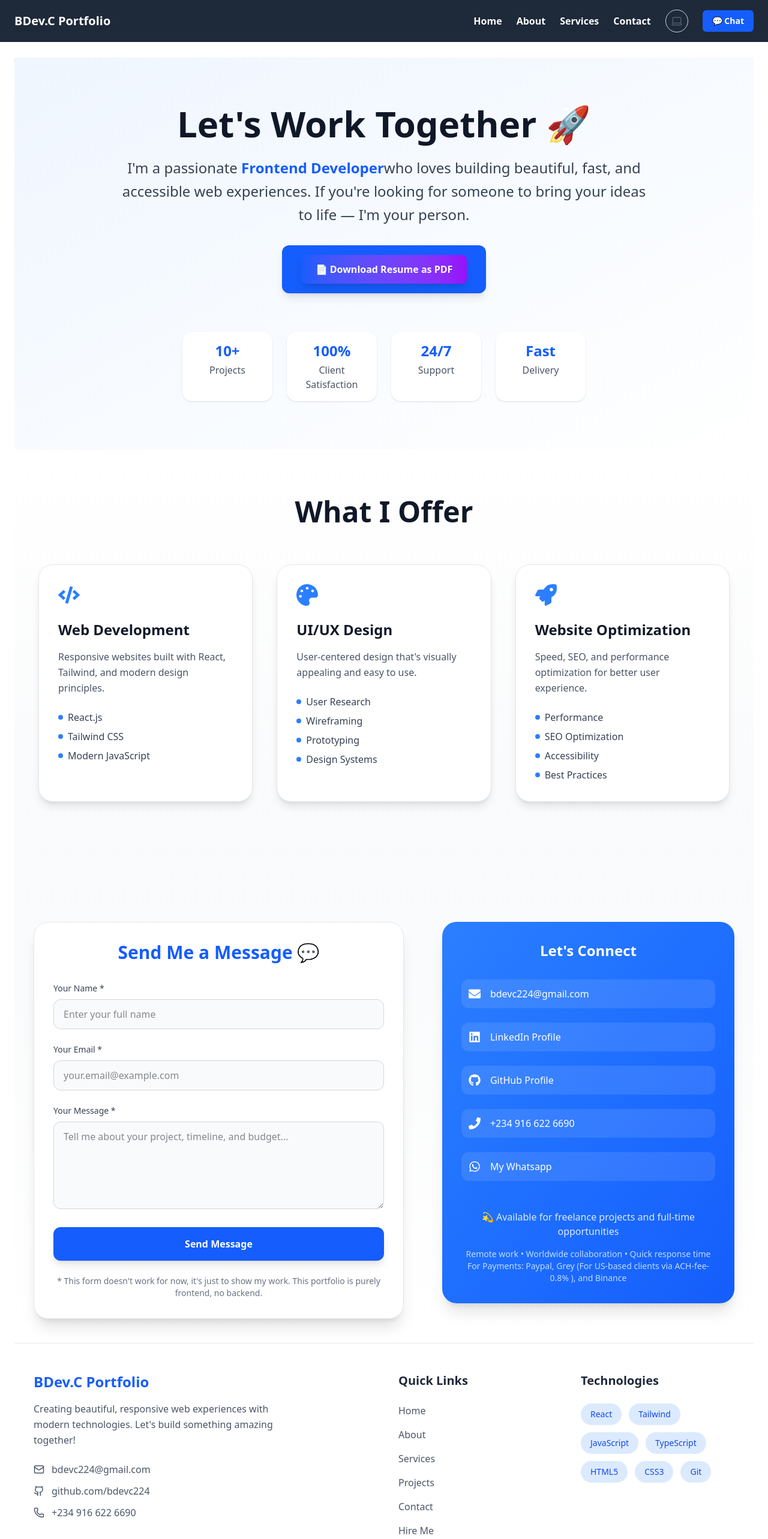
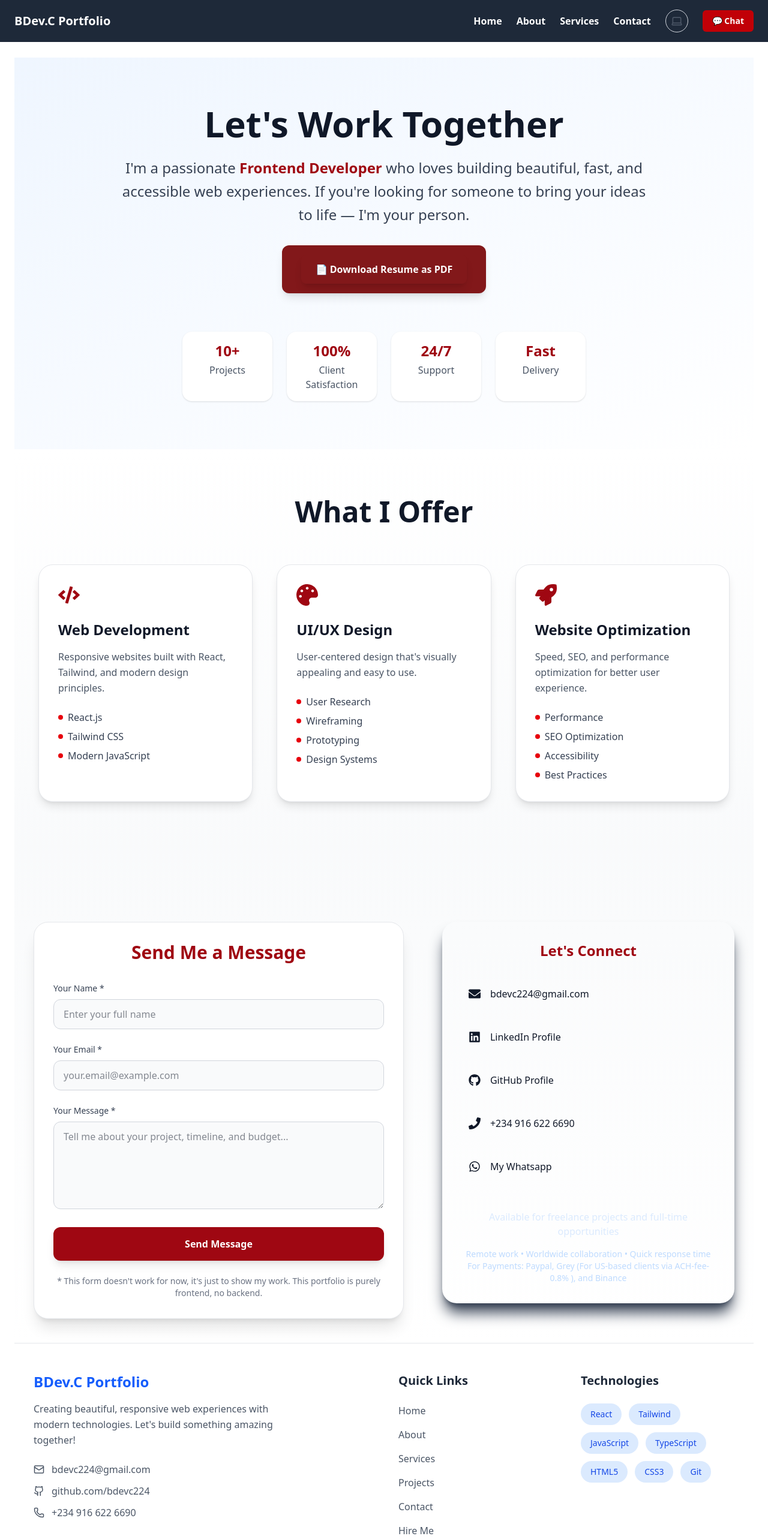
Before and after one commit to bdevc224/BDevC-Portfolio-Website, a React (Vite) app: page /hireme in a window 1280 px wide. Shown: the top 2566 px of the page at 60% size. Built offline with nearby package versions, Linux system fonts and the light colour scheme.

Commit message:
Updated pages

```diff
--- a/src/Pages/About.tsx
+++ b/src/Pages/About.tsx
@@ -94,7 +94,7 @@ function BodySection() {
           <FadeInWhenVisible>
             <div className="space-y-4 sm:space-y-6 text-sm sm:text-base md:text-lg lg:text-xl leading-relaxed sm:leading-loose">
               <p>
-                I am a frontend web developer and video editor from Nigeria. I build unique web experiences
+                I am Ikeagwuonu Chinemerem Benedict (BDevC), a frontend web developer and video editor from Nigeria. I build unique web experiences
                 using technologies like HTML, CSS, JavaScript, and frameworks like React JS & Tailwind CSS.
               </p>
 
@@ -108,6 +108,11 @@ function BodySection() {
                 With my creativity and tech stack expertise, I implement animations, transition effects,
                 language toggles, and other integrations to give websites an elite look based on client
                 preferences. Most importantly, I provide a peaceful and awesome user experience.
+              </p>
+
+              <p>
+                I am a graduate with a Bachelor Of Engineering (B.Eng) Degree in Civil Engineering at the
+                Enugu State University of Science and Technology, Enugu State Nigeria.
               </p>
 
               <p className="font-semibold text-red-500 dark:text-red-400">
--- a/src/Pages/HireMe.tsx
+++ b/src/Pages/HireMe.tsx
@@ -5,7 +5,7 @@ import Footer from "../components/Footer";
 import FadeInWhenVisible from "../components/FadeInWhenVisible";
 import FadeInWhenVisibleLeft from "../components/FadeInWhenVisibleLeft";
 import FadeInWhenVisibleRight from "../components/FadeInWhenVisibleRight";
-import LazyResumePDF from "../components/LazyResumePDF"; // Updated import
+import LazyResumePDF from "../components/LazyResumePDF";
 
 interface Stat {
   number: string;
@@ -39,10 +39,10 @@ function HeroSection() {
         <FadeInWhenVisible>
           <div className="text-center max-w-4xl mx-auto">
             <h1 className="text-3xl sm:text-4xl md:text-5xl lg:text-6xl font-bold font-heading mb-4 sm:mb-6">
-              Let's Work Together <span className="text-blue-500">🚀</span>
+              Let's Work Together
             </h1>
             <p className="text-lg sm:text-xl md:text-2xl text-gray-700 dark:text-gray-300 mb-6 sm:mb-8 leading-relaxed">
-              I'm a passionate <span className="text-blue-600 dark:text-blue-400 font-semibold">Frontend Developer</span>
+              I'm a passionate <span className="text-red-800 dark:text-red-600 font-semibold">Frontend Developer </span>
               who loves building beautiful, fast, and accessible web experiences.
               If you're looking for someone to bring your ideas to life — I'm your person.
             </p>
@@ -51,7 +51,7 @@ function HeroSection() {
             <motion.div
               whileHover={{ scale: 1.05 }}
               whileTap={{ scale: 0.95 }}
-              className="inline-flex flex-col sm:flex-row items-center gap-3 bg-blue-600 hover:bg-blue-700 text-white px-6 sm:px-8 py-3 sm:py-4 rounded-xl font-semibold transition-all duration-300 shadow-lg hover:shadow-blue-500/30 cursor-pointer"
+              className="inline-flex flex-col sm:flex-row items-center gap-3 bg-red-900 hover:bg-red-700 text-white px-6 sm:px-8 py-3 sm:py-4 rounded-xl font-semibold transition-all duration-300 shadow-lg hover:shadow-blue-500/30 cursor-pointer"
             >
 
               <LazyResumePDF />
@@ -67,7 +67,7 @@ function HeroSection() {
                   transition={{ delay: index * 0.1 }}
                   className="text-center p-4 bg-white dark:bg-gray-800 rounded-2xl shadow-sm"
                 >
-                  <div className="text-xl sm:text-2xl font-bold text-blue-600 dark:text-blue-400">
+                  <div className="text-xl sm:text-2xl font-bold text-red-800 dark:text-red-600">
                     {stat.number}
                   </div>
                   <div className="text-sm sm:text-base text-gray-600 dark:text-gray-400 mt-1">
@@ -121,7 +121,7 @@ function ServiceSection() {
                 whileHover={{ scale: 1.02, y: -5 }}
                 className="bg-white dark:bg-gray-800 rounded-2xl sm:rounded-3xl p-6 sm:p-8 shadow-lg hover:shadow-xl transition-all duration-300 border border-gray-200 dark:border-gray-700 h-full flex flex-col"
               >
-                <div className="text-blue-500 dark:text-blue-400 mb-4 sm:mb-6">
+                <div className="text-red-800 dark:text-red-600 mb-4 sm:mb-6">
                   <service.icon className="text-3xl sm:text-4xl" />
                 </div>
 
@@ -136,7 +136,7 @@ function ServiceSection() {
                 <div className="space-y-2">
                   {service.features.map((feature, featureIndex) => (
                     <div key={featureIndex} className="flex items-center gap-2 text-sm sm:text-base">
-                      <div className="w-2 h-2 bg-blue-500 rounded-full shrink-0" />
+                      <div className="w-2 h-2 bg-red-600 rounded-full shrink-0" />
                       <span className="text-gray-700 dark:text-gray-300">{feature}</span>
                     </div>
                   ))}
@@ -167,8 +167,8 @@ function ContactForm() {
           {/* Contact Form */}
           <FadeInWhenVisibleLeft>
             <div className="bg-white dark:bg-gray-800 rounded-2xl sm:rounded-3xl p-6 sm:p-8 shadow-xl border border-gray-200 dark:border-gray-700">
-              <h2 className="text-2xl sm:text-3xl font-heading font-semibold mb-6 sm:mb-8 text-center text-blue-600 dark:text-blue-400">
-                Send Me a Message 💬
+              <h2 className="text-2xl sm:text-3xl font-heading font-semibold mb-6 sm:mb-8 text-center text-red-800 dark:text-red-600">
+                Send Me a Message
               </h2>
 
               <form
@@ -222,7 +222,7 @@ function ContactForm() {
                   type="submit"
                   whileHover={{ scale: 1.02 }}
                   whileTap={{ scale: 0.98 }}
-                  className="w-full bg-blue-600 hover:bg-blue-700 text-white py-3 sm:py-4 rounded-xl font-semibold transition-all duration-300 shadow-lg hover:shadow-blue-500/30 text-sm sm:text-base"
+                  className="w-full bg-red-800 hover:bg-red-700 text-white py-3 sm:py-4 rounded-xl font-semibold transition-all duration-300 shadow-lg hover:shadow-blue-500/30 text-sm sm:text-base"
                 >
                   Send Message
                 </motion.button>
@@ -236,8 +236,8 @@ function ContactForm() {
 
           {/* Contact Information */}
           <FadeInWhenVisibleRight>
-            <div className="bg-linear-to-br from-blue-500 to-blue-600 rounded-2xl sm:rounded-3xl p-6 sm:p-8 text-white shadow-xl">
-              <h3 className="text-xl sm:text-2xl font-heading font-semibold mb-6 sm:mb-8 text-center">
+            <div className="bg-linear-to-br rounded-2xl sm:rounded-3xl p-6 sm:p-8 shadow-xl shadow-gray-700">
+              <h3 className="text-red-800 dark:text-red-600 text-xl sm:text-2xl font-heading font-semibold mb-6 sm:mb-8 text-center">
                 Let's Connect
               </h3>
 
@@ -251,7 +251,7 @@ function ContactForm() {
                     initial={{ opacity: 0, x: 20 }}
                     whileInView={{ opacity: 1, x: 0 }}
                     transition={{ delay: index * 0.1 }}
-                    className="flex items-center gap-4 p-3 bg-white/10 rounded-xl hover:bg-white/20 transition-all duration-300 group"
+                    className="flex items-center gap-4 p-3 bg-white/10 rounded-xl hover:bg-red-800 transition-all duration-300 group"
                   >
                     <contact.Icon className="text-lg sm:text-xl shrink-0" />
                     <span className="text-sm sm:text-base group-hover:underline">{contact.text}</span>
@@ -261,7 +261,7 @@ function ContactForm() {
 
               <div className="text-center">
                 <p className="text-blue-100 text-sm sm:text-base mb-4">
-                  💫 Available for freelance projects and full-time opportunities
+                  Available for freelance projects and full-time opportunities
                 </p>
                 <p className="text-blue-200 text-xs sm:text-sm">
                   Remote work • Worldwide collaboration • Quick response time
--- a/src/components/Footer.tsx
+++ b/src/components/Footer.tsx
@@ -212,7 +212,7 @@ export default function Footer() {
             exit={{ opacity: 0, scale: 0, y: 20 }}
             transition={{ duration: 0.3 }}
             onClick={scrollToTop}
-            className="fixed bottom-6 right-6 sm:bottom-8 sm:right-8 z-40 bg-blue-600 hover:bg-blue-700 text-white p-3 rounded-full shadow-lg hover:shadow-xl transition-all duration-300 hover:scale-110 active:scale-95"
+            className="fixed bottom-6 right-6 sm:bottom-8 sm:right-8 z-40 bg-red-800 hover:bg-red-700 text-white p-3 rounded-full shadow-lg hover:shadow-xl transition-all duration-300 hover:scale-110 active:scale-95"
             aria-label="Scroll to top"
           >
             <ChevronUp size={isMobile ? 20 : 24} />
--- a/src/components/LazyResumePDF.tsx
+++ b/src/components/LazyResumePDF.tsx
@@ -19,7 +19,7 @@ const LazyResumePDF: React.FC<LazyResumePDFProps> = () => {
       {!showDownload ? (
         <button
           onClick={() => setShowDownload(true)}
-          className="bg-linear-to-r from-blue-600 to-purple-600 text-white px-6 py-3 rounded-lg hover:from-blue-700 hover:to-purple-700 transition-all duration-300 font-semibold shadow-lg hover:shadow-xl"
+          className="bg-linear-to-r bg-red-900 text-white px-6 py-3 rounded-lg hover:bg-red-700 transition-all duration-300 font-semibold shadow-lg hover:shadow-xl"
         >
           📄 Download Resume as PDF
         </button>
--- a/src/components/Navbar.tsx
+++ b/src/components/Navbar.tsx
@@ -18,7 +18,7 @@ const DarkModeToggle = lazy(() => import("./DarkModeToggle"));
 // Loading component for suspense fallback
 const PageLoader: React.FC = () => (
   <div className="flex justify-center items-center min-h-[60vh]">
-    <div className="animate-spin rounded-full h-12 w-12 border-b-2 border-blue-600"></div>
+    <div className="animate-spin rounded-full h-12 w-12 border-b-2 border-red-900"></div>
   </div>
 );
 
@@ -83,7 +83,7 @@ const MobileMenuIcon: React.FC<MobileMenuIconProps> = ({ isOpen, onClick }) => {
 const ChatButton: React.FC<{ onClick: () => void; isMobile?: boolean }> = ({ onClick, isMobile }) => (
   <button
     onClick={onClick}
-    className={`bg-blue-600 hover:bg-blue-700 transition text-sm rounded-md ${
+    className={`bg-red-700 hover:bg-red-900 transition text-sm rounded-md cursor-pointer ${
       isMobile ? 'px-3 py-1' : 'px-4 py-2'
     }`}
   >
```
Also changed, not shown: src/Pages/MyProjects.tsx (+4 -4 lines), src/components/MyPortfolioChatbot.tsx (+28 -12 lines), src/components/ResumeDocument.tsx (+11 -2 lines), public/IMAGES/bc-homes.png (added).
